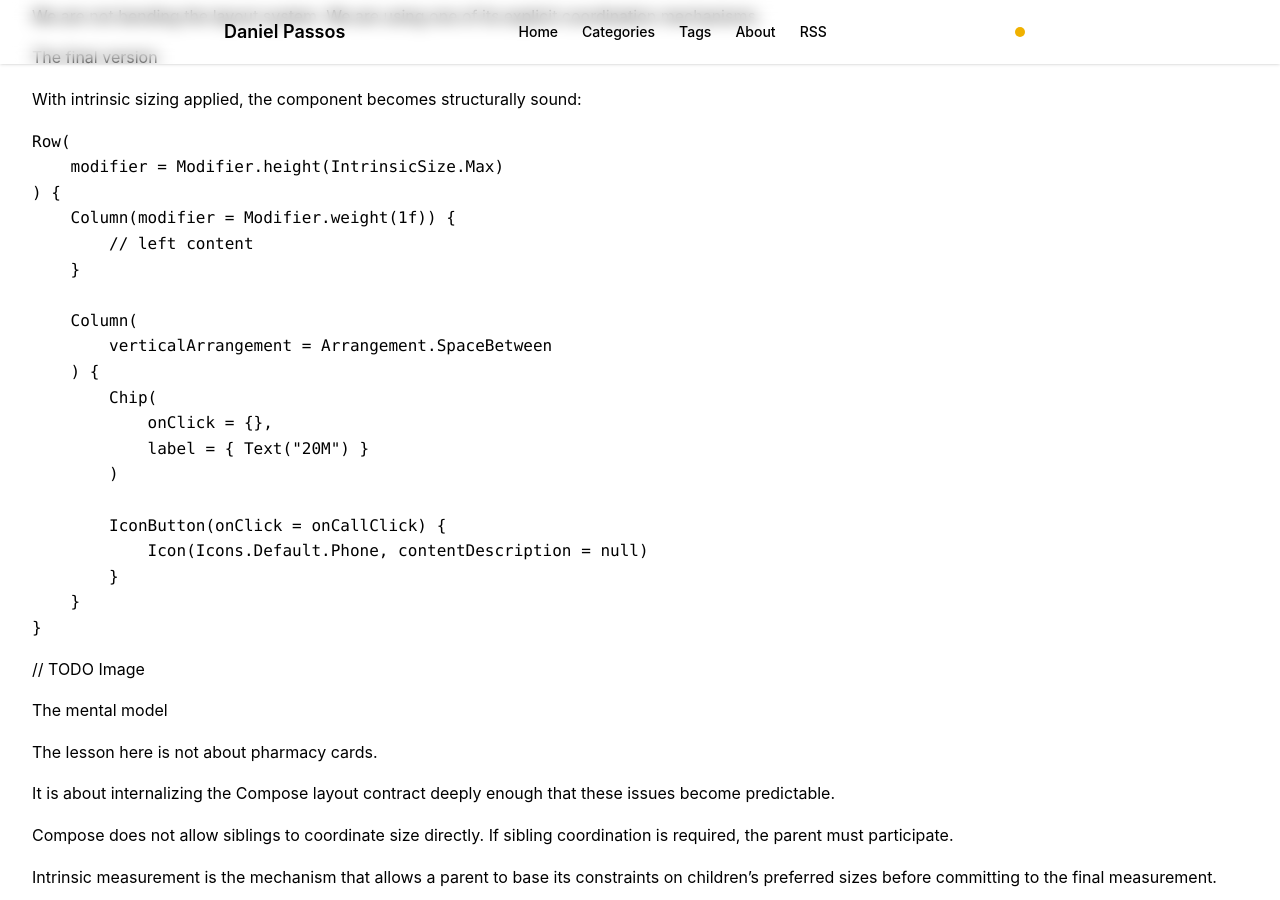
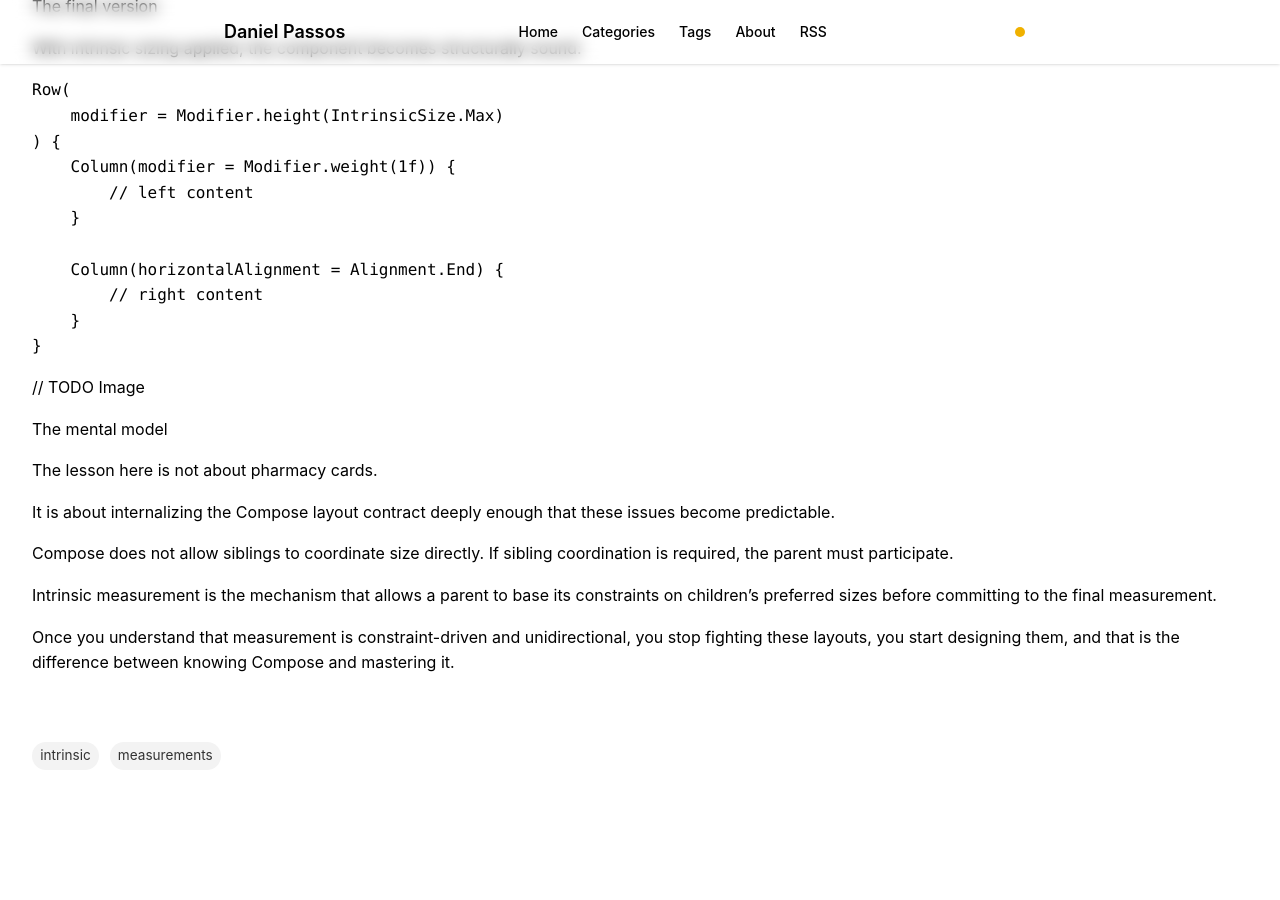
Before and after one commit to danielpassos/btest, a Jekyll site: the page built from _posts/2026-02-14-intrinsic-measurements-in-compose.md, in a window 1280 px wide and 900 px high, scrolled down 5264 px. Built offline with Jekyll 4.4.1, drawn with Linux system fonts in a browser that asks for light colours; some of the changed text lies outside the part shown.

Commit message:
Refactor blog post layout: simplify `Chip` and `Tag` implementation, adjust alignments

````diff
--- a/_posts/2026-02-14-intrinsic-measurements-in-compose.md
+++ b/_posts/2026-02-14-intrinsic-measurements-in-compose.md
@@ -74,16 +74,14 @@ fun PharmacyCard(
                 Spacer(Modifier.height(24.dp))
 
                 Tag(
+                    label = "View map"
                     onClick = onViewMapClick,
-                    label = { Text("View map") }
                 )
             }
 
-            Column {
-
+            Column(horizontalAlignment = Alignment.End) {
                 Chip(
-                    onClick = {},
-                    label = { Text("20M") }
+                    label = "20M"
                 )
 
                 Spacer(Modifier.weight(1f))
@@ -241,17 +239,8 @@ Row(
         // left content
     }
 
-    Column(
-        verticalArrangement = Arrangement.SpaceBetween
-    ) {
-        Chip(
-            onClick = {},
-            label = { Text("20M") }
-        )
-
-        IconButton(onClick = onCallClick) {
-            Icon(Icons.Default.Phone, contentDescription = null)
-        }
+    Column(horizontalAlignment = Alignment.End) {
+        // right content
     }
 }
 ```
````
